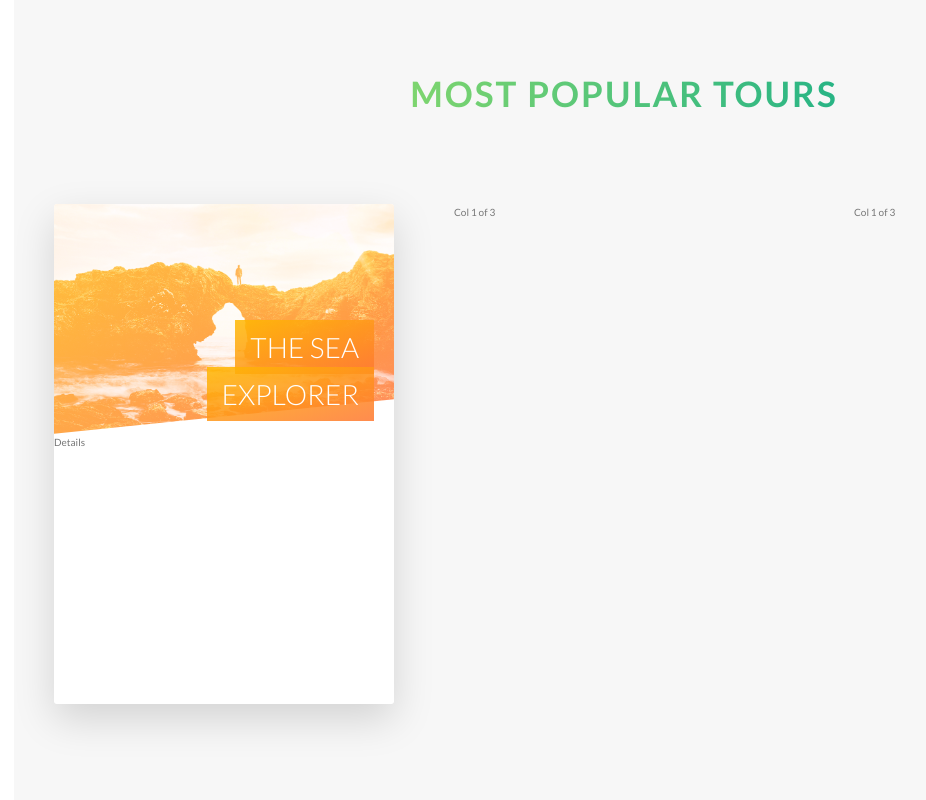
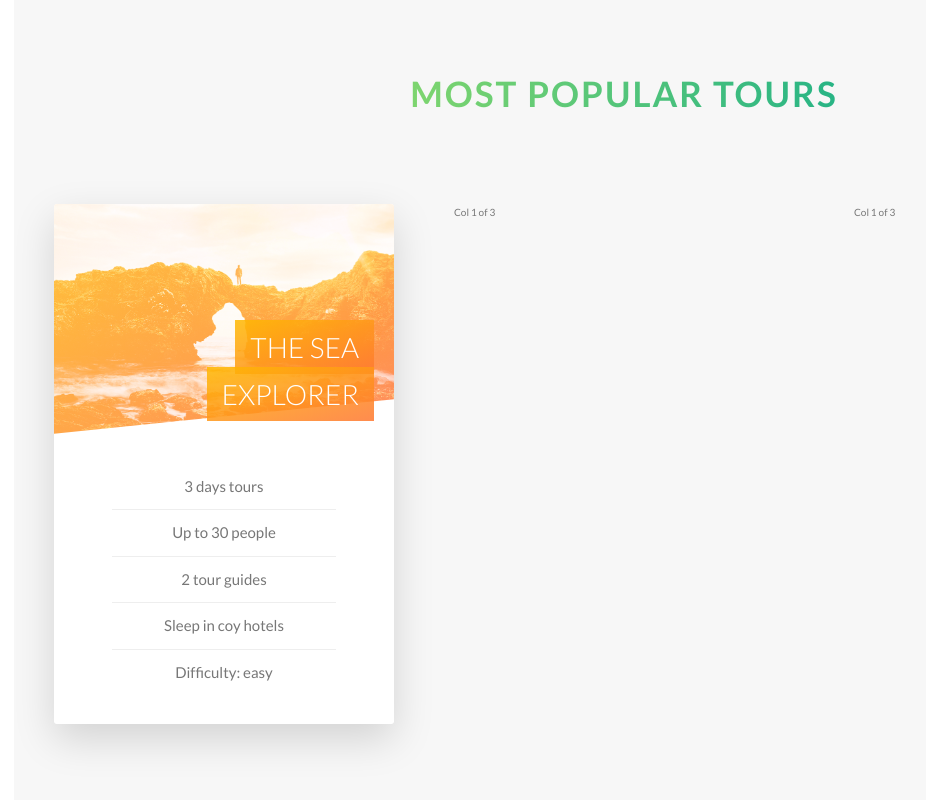
Before and after one commit to yukijina/naTour, a website: page index.html in a window 1280 px wide. Shown: the part 2271-3071 px from the top of the page, without its empty margins (16-942 px from the left). Drawn offline with Linux system fonts and the light colour scheme.

Commit message:
1st card completed

```diff
--- a/index.html
+++ b/index.html
@@ -128,12 +128,24 @@
                     </span>
                   </h4>
                   <div class="card__details">
-                    Details
+                    <ul>
+                      <li>3 days tours</li>
+                      <li>Up to 30 people</li>
+                      <li>2 tour guides</li>
+                      <li>Sleep in coy hotels</li>
+                      <li>Difficulty: easy</li>
+                    </ul>
                   </div>
 
                 </div>
                 <div class="card__side card__side--back card__side--back-1">
-                  back
+                  <div class="card__cta">
+                    <div class="card__price-box">
+                      <p class="card__price-only">only</p>
+                      <p class="card__price-value">$297</p>
+                    </div>
+                    <a href="#" class="btn btn--white">Book now!</a>
+                  </div>
                 </div>
               </div>
             </div>
--- a/sass/abstracts/_variables.scss
+++ b/sass/abstracts/_variables.scss
@@ -10,6 +10,7 @@ $color-tertiary-light: #2998ff;
 $color-tertiary-dark: #5642fa;
 
 $color-grey-light-1: #f7f7f7;
+$color-grey-light-2: #eee;
 
 $color-grey-dark: #777;
 $color-white: #fff;
--- a/sass/components/_card.scss
+++ b/sass/components/_card.scss
@@ -4,11 +4,11 @@
   perspective: 150rem;
   -moz-perspective: 150rem; //now works for firefox too
   position: relative;
-    height: 50rem; // need to set hight. when we use "absolute for childern, height disappear. It is simlart to "float" but we can't use clearfix here
+  height: 52rem; // need to set hight. when we use "absolute for childern, height disappear. It is simlart to "float" but we can't use clearfix here
 
 
   &__side {
-    height: 50rem;
+    height: 52rem;
     transition: all .8s ease;
     position: absolute; //both side and back are absolute
     top: 0;
@@ -88,6 +88,48 @@
   }
 
   &__details {
+    padding: 3rem;
 
+    ul {
+      list-style: none;
+      width: 80%;
+      margin: 0 auto;
+
+      li {
+        text-align: center;
+        font-size: 1.5rem;
+        padding: 1rem;
+
+        &:not(:last-child) {
+          border-bottom: 1px solid $color-grey-light-2;
+        }
+      }
+    }
+  }
+
+  //FRONT SIDE STYLING
+  &__cta {
+    position: absolute;
+    top: 50%;
+    left: 50%;
+    transform: translate(-50%, -50%);
+    width: 90%;
+    text-align: center;
+  }
+
+  &__price-box {
+    text-align: center;
+    color: $color-white;
+    margin-bottom: 8rem;
+  }
+
+  &__price-only {
+    font-size: 1.4rem;
+    text-transform: uppercase;
+  }
+
+  &__price-value {
+    font-size: 6rem;
+    font-weight: 100;
   }
 }
```
Also changed, not shown: css/style.css.
